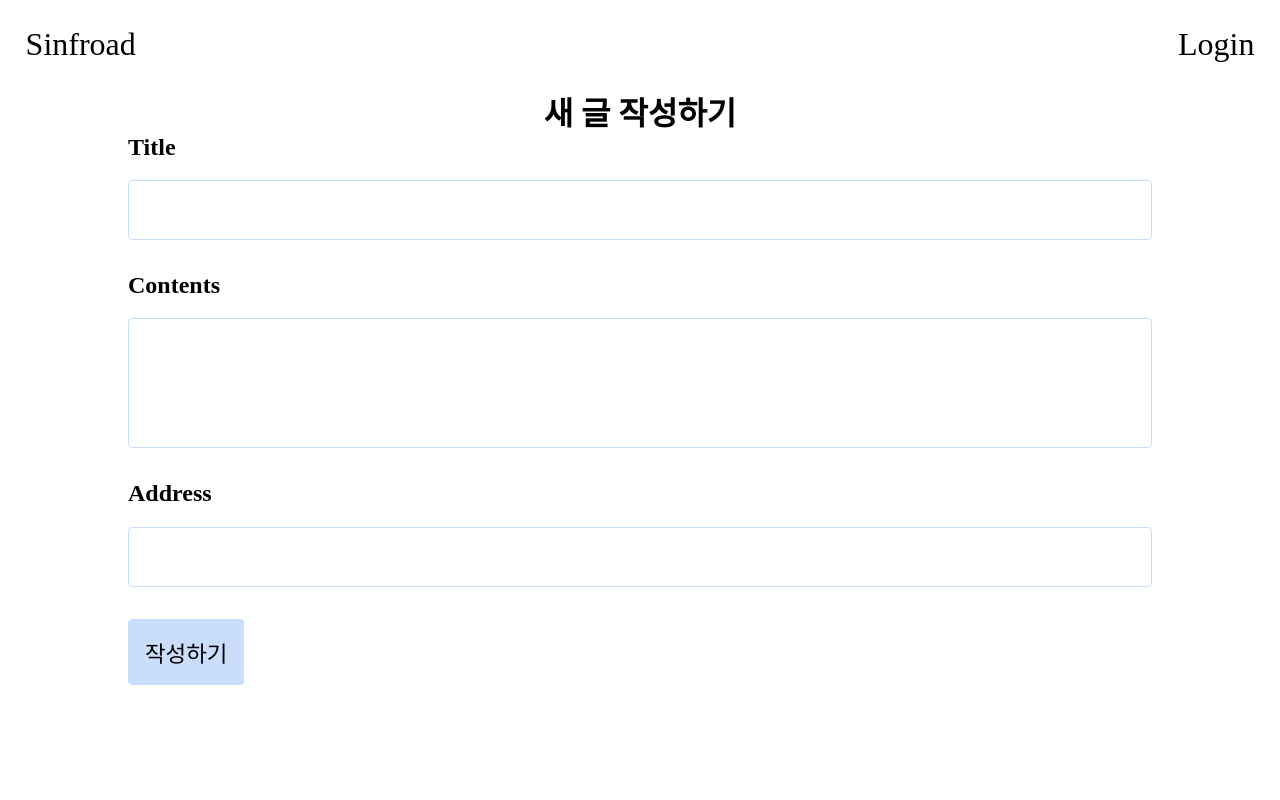
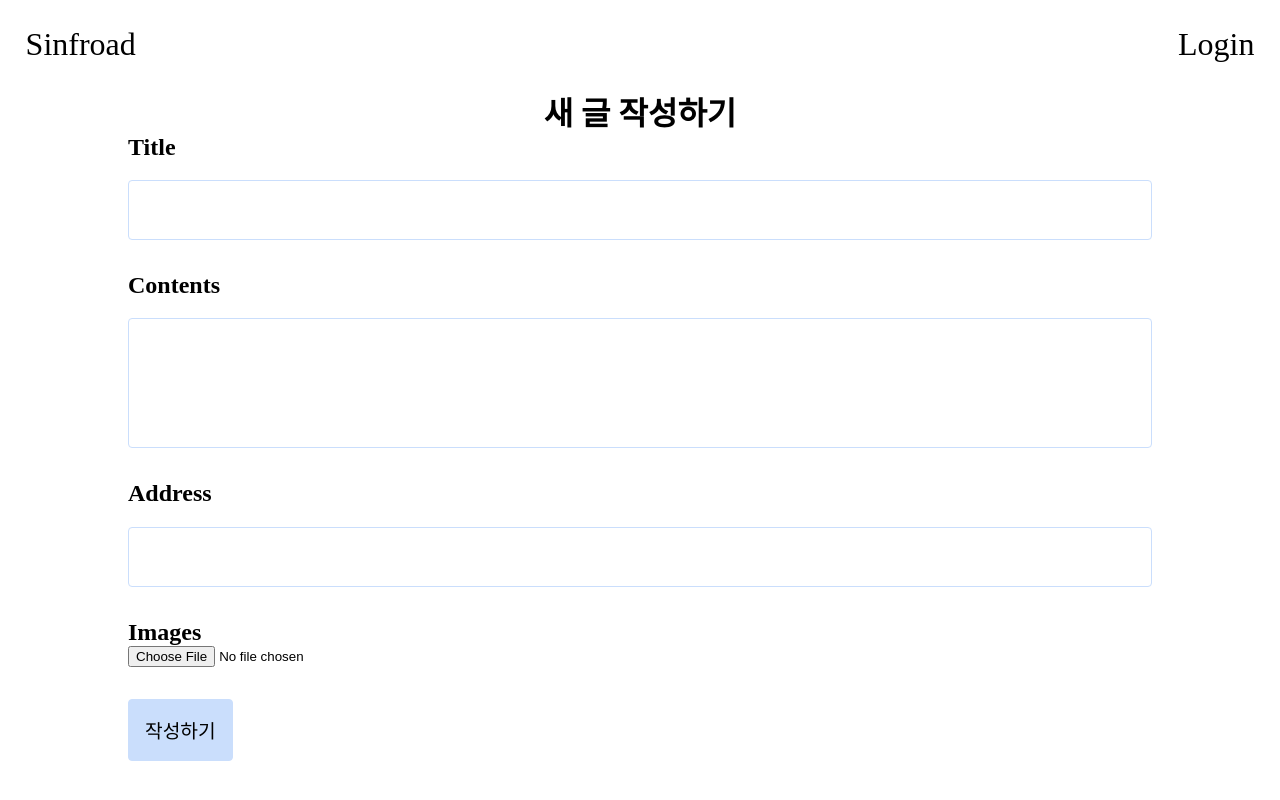
Before and after one commit to 0sinf/sinfroad-client, a React (Vite) app: page /posts in a window 1280 px wide. Built offline with nearby package versions, Linux system fonts and the light colour scheme.

Commit message:
feat: Add upload box in form

```diff
--- a/src/pages/Write.css
+++ b/src/pages/Write.css
@@ -30,7 +30,7 @@
 }
 
 .form__button {
-  font-size: var(--font-size-s);
+  font-size: var(--font-size-xs);
   padding: var(--padding-s);
 
   background-color: var(--light-blue);
--- a/src/pages/Write.tsx
+++ b/src/pages/Write.tsx
@@ -1,4 +1,4 @@
-import { FormEvent } from "react";
+import { ChangeEvent, FormEvent } from "react";
 import "./Write.css";
 
 export default function Write() {
@@ -6,10 +6,12 @@ export default function Write() {
     event.preventDefault();
   };
 
+  const onChange = (event: ChangeEvent) => {};
+
   return (
     <main className="write__container">
       <h1>새 글 작성하기</h1>
-      <form className="form" onSubmit={onSubmit}>
+      <form className="form" method="POST" onSubmit={onSubmit}>
         <div className="form__box">
           <label htmlFor="title">
             <h2>Title</h2>
@@ -37,6 +39,17 @@ export default function Write() {
             name="address"
           />
         </div>
+        <div className="form__box">
+          <label htmlFor="image">
+            <h2>Images</h2>
+          </label>
+          <input
+            className="form__input-image"
+            type="file"
+            id="image"
+            onChange={onChange}
+          />
+        </div>
         <button className="form__button" type="submit">
           작성하기
         </button>
```
